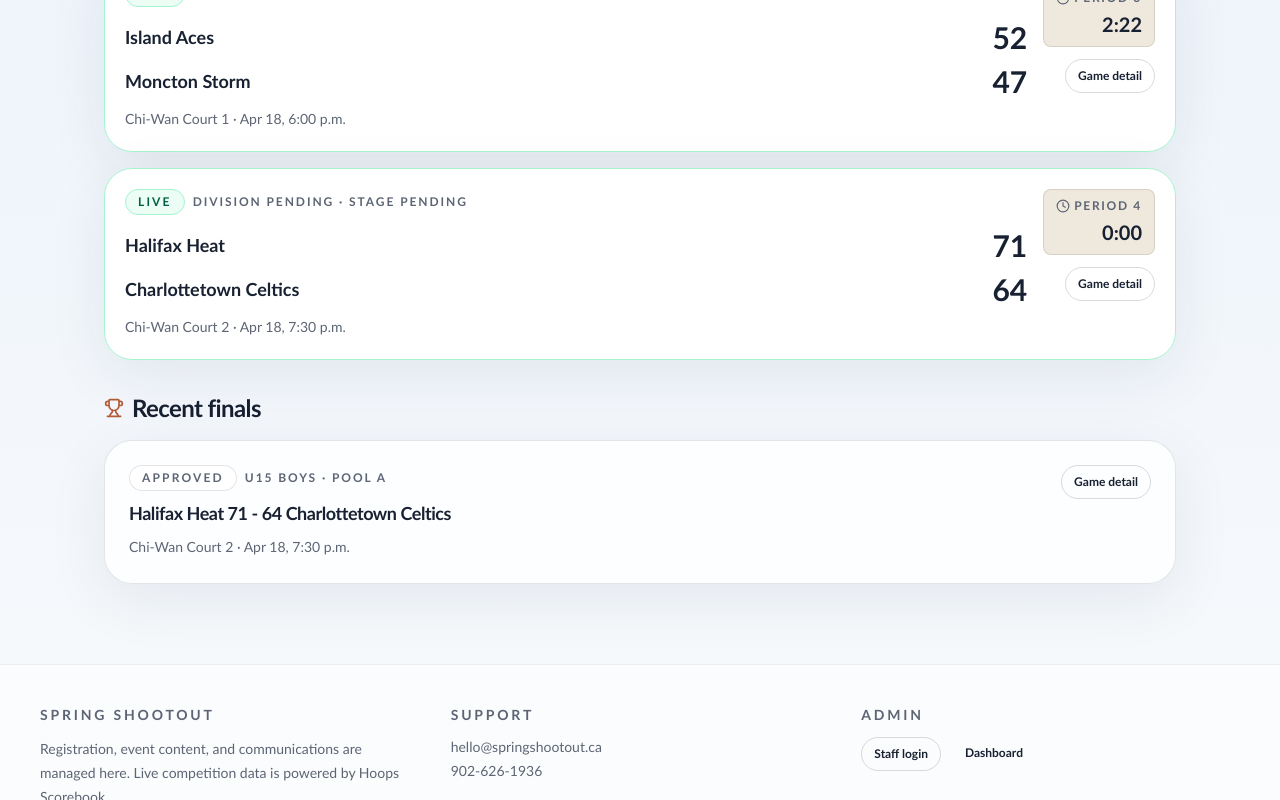
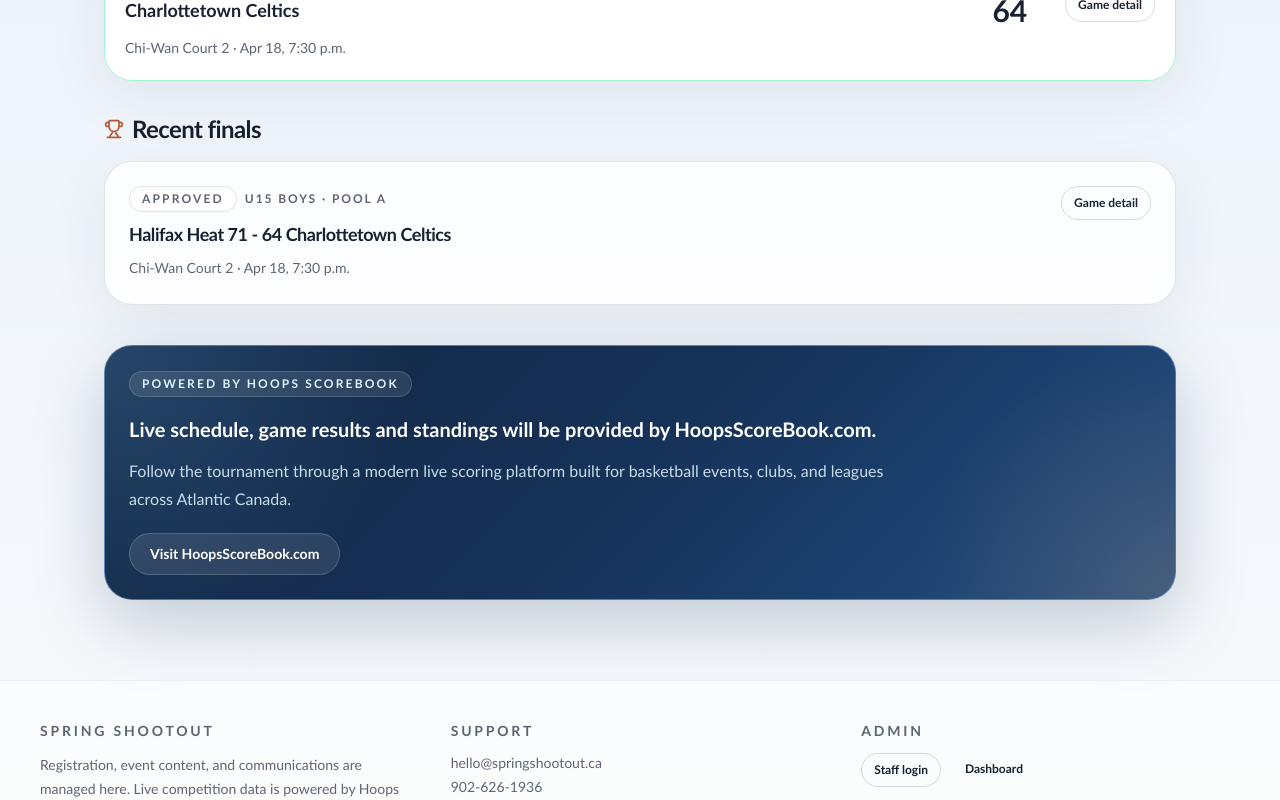
Before and after one commit to jasonmacpei/springshootout, a Next.js app: page /results in a window 1280 px wide. Shown: the part 805-1605 px from the top of the page. Built offline with nearby package versions, Linux system fonts and the light colour scheme; no server answers; the database is empty.

Commit message:
Move live results promo to bottom

```diff
--- a/app/(site)/results/page.tsx
+++ b/app/(site)/results/page.tsx
@@ -14,9 +14,9 @@
         description="Games being scored in Hoops Scorebook appear here while they are live, then remain below as finalized results."
       />
       <section className="mx-auto max-w-6xl px-6 pb-20 lg:px-10">
-        <CompetitionPoweredNote />
-        <div className="mt-6">
-          <LiveResultsBoard initialFeed={feed} />
+        <LiveResultsBoard initialFeed={feed} />
+        <div className="mt-10">
+          <CompetitionPoweredNote />
         </div>
       </section>
     </>
--- a/package.json
+++ b/package.json
@@ -1,6 +1,6 @@
 {
   "name": "spring-shootout",
-  "version": "0.1.0",
+  "version": "0.1.1",
   "private": true,
   "scripts": {
     "dev": "next dev",
```
Also changed, not shown: 2 other files (tests, documents, lock files or other folders).
